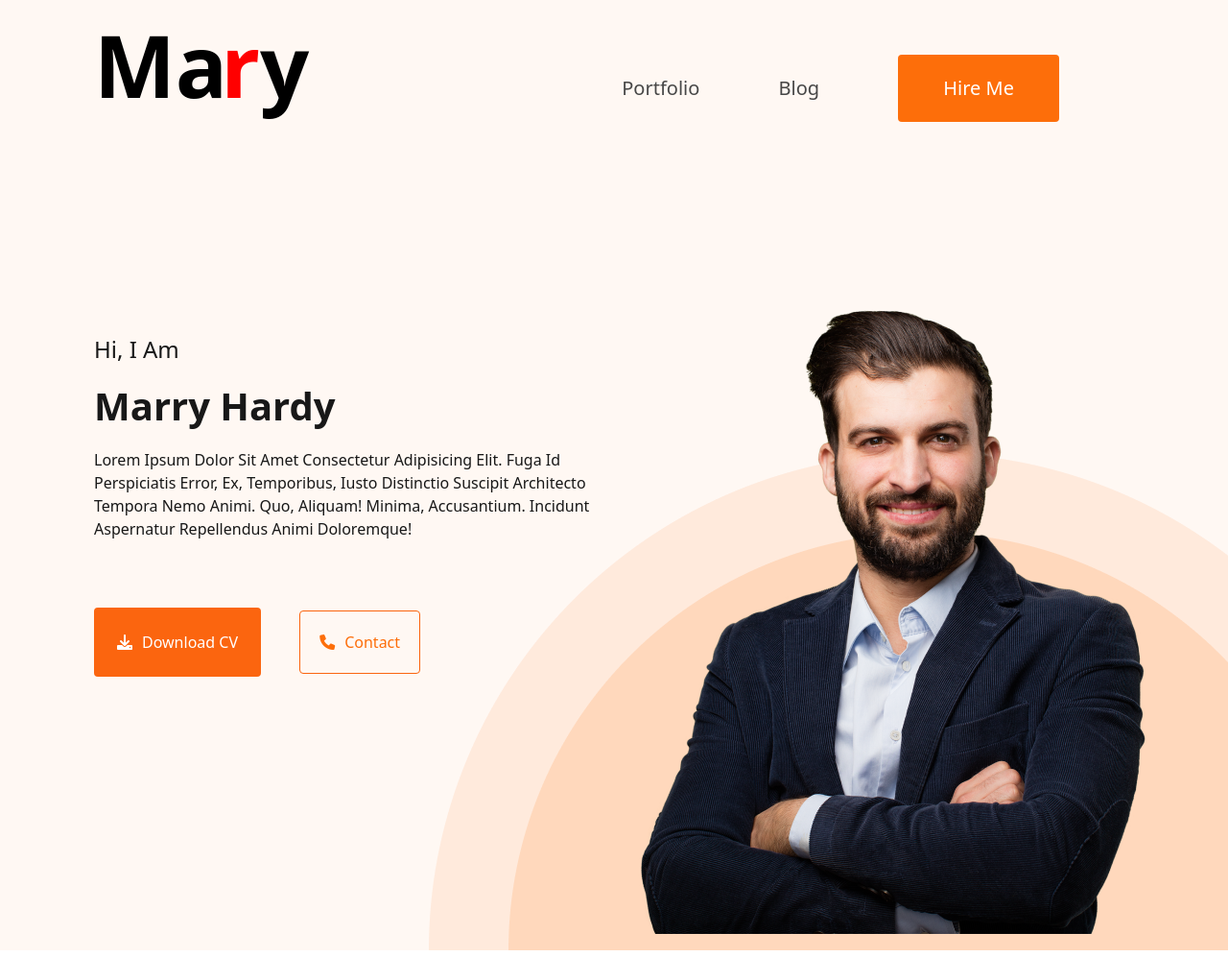
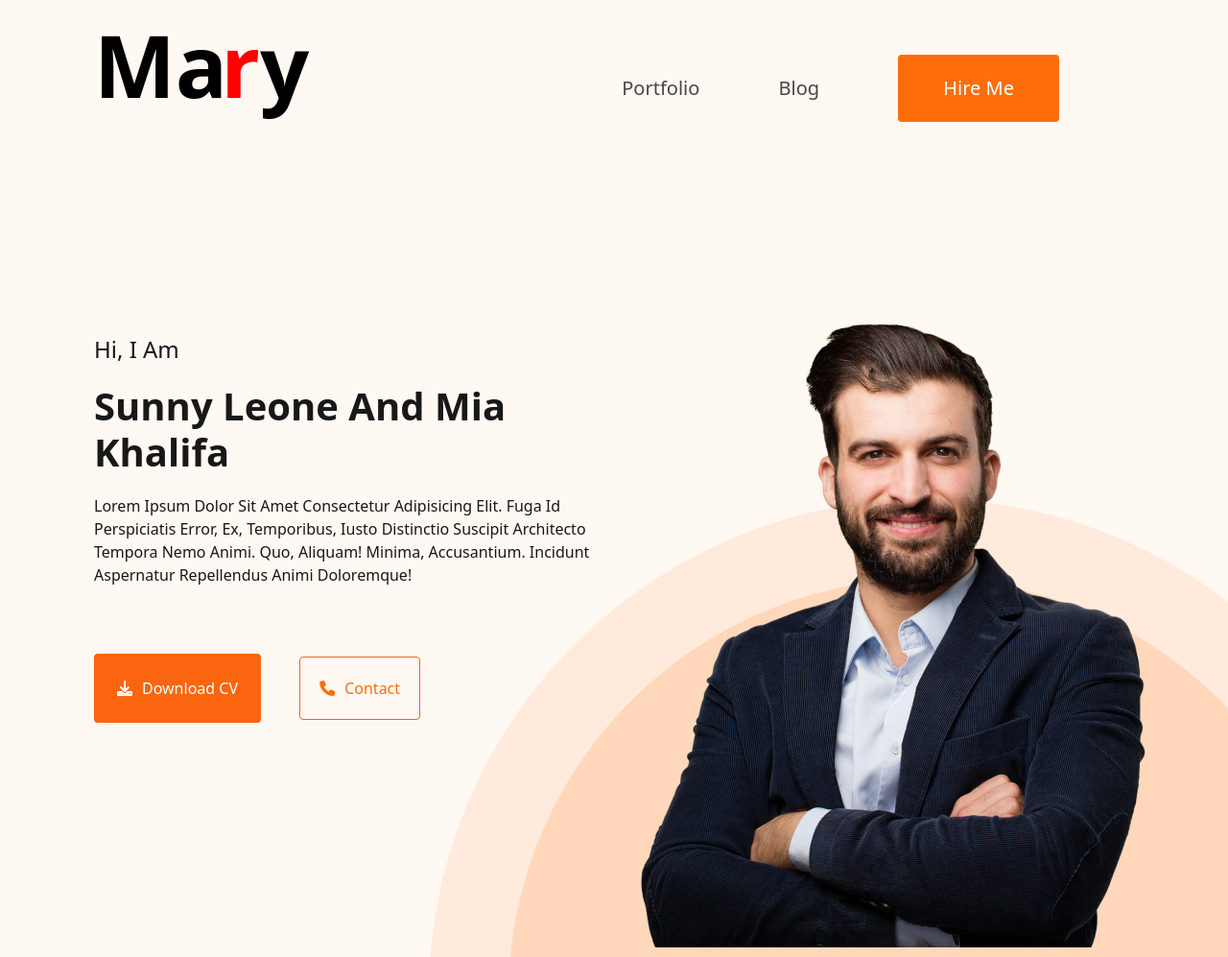
Before and after one commit to sanny366875/marry-hardy, a plain HTML site: page index.html in a window 1280 px wide. Shown: the top 997 px of the page at 96% size. Drawn offline with Linux system fonts and the light colour scheme; files whose address does not match are found by name.

Commit message:
title has changed

```diff
--- a/index.html
+++ b/index.html
@@ -71,7 +71,7 @@
 			<div class="col-6">
 				<div class="banner-content">
 					<h4>hi, i am</h4>
-					<h1>marry hardy</h1>
+					<h1>Sunny Leone and Mia Khalifa</h1>
 					<p>Lorem ipsum dolor sit amet consectetur adipisicing elit. Fuga id perspiciatis error, ex, temporibus, iusto distinctio suscipit architecto tempora nemo animi. Quo, aliquam! Minima, accusantium. Incidunt aspernatur repellendus animi doloremque!</p>
 
 
```
